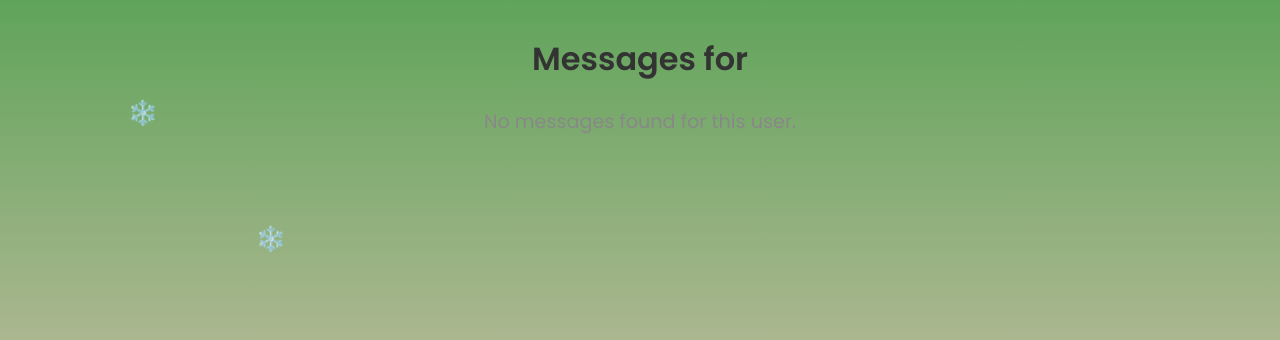
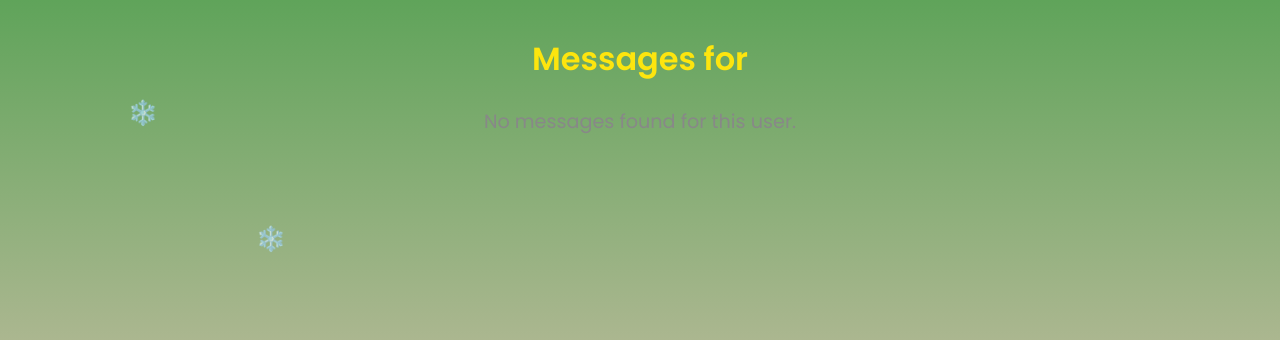
Before and after one commit to inguitobrian/IT-120_FINALPROJECT, a Django app: template admin_app/messaging/templates/messaging/view_user_messages.html in a window 1280 px wide. Shown: the part 83-423 px from the top of the page. Run offline with Django 5.2, Linux system fonts and the light colour scheme; the template is opened without the code that fills it, so the values that code supplies are empty; parts of the project's set-up code (start-up, migrations or seed data) failed here and were passed over.

Commit message:
style: change colors and fonts

```diff
--- a/admin_app/messaging/templates/messaging/view_user_messages.html
+++ b/admin_app/messaging/templates/messaging/view_user_messages.html
@@ -65,7 +65,7 @@
       }
 
       h2 {
-        color: #333;
+        color: rgb(253, 229, 14);
         font-size: 2rem;
         text-align: center;
         margin-bottom: 30px;
@@ -95,7 +95,7 @@
         transform: translateX(-50%);
         width: 120px;
         height: 25px;
-        background-color: #ff4081; /* Ribbon color */
+        background-color: rgb(18, 150, 16); /* Ribbon color */
         border-radius: 5px;
       }
 
```
